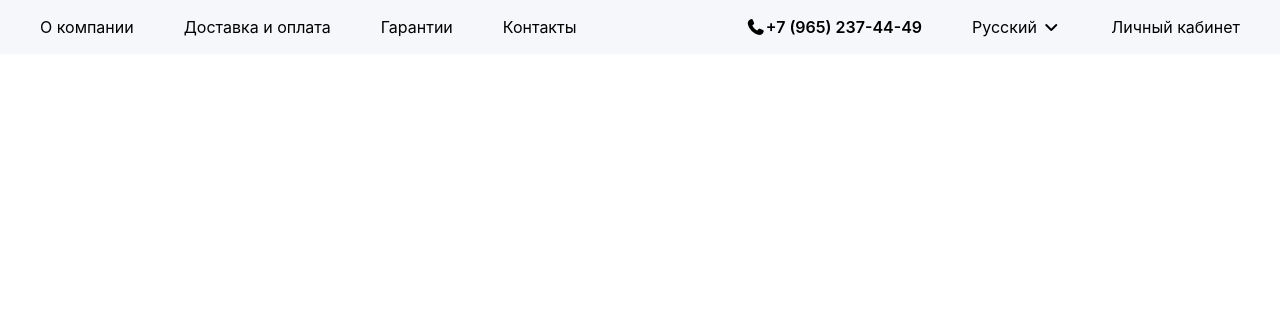
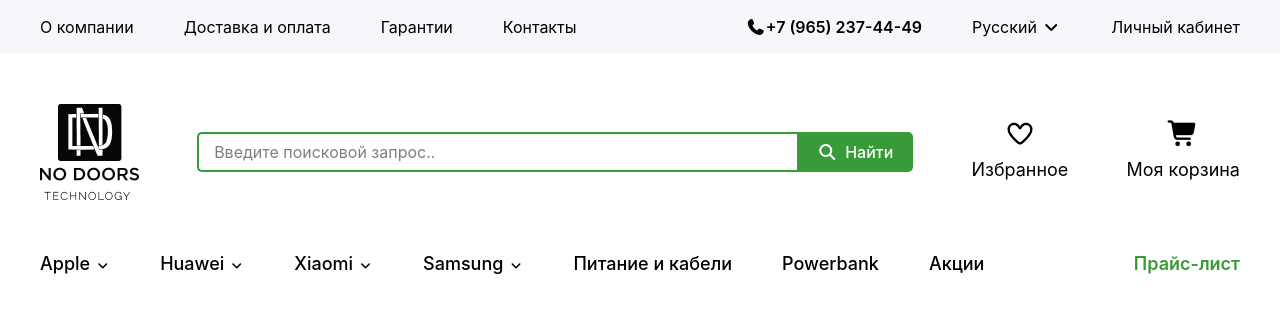
Before and after one commit to avzalovahmad74-ux/homeworkgroup, a website: page src/abdullopage3.html in a window 1280 px wide. Drawn offline with nearby package versions, Linux system fonts and the light colour scheme; files that its build step writes are made by us from their sources.

Commit message:
AbdulloPage3Header2

```diff
--- a/src/abdullopage3.html
+++ b/src/abdullopage3.html
@@ -18,13 +18,17 @@
       <header
         class="flex flex-col lg:flex-row items-center max-w-300 m-auto gap-[25px] justify-between p-[15px_0]"
       >
-        <nav class="flex lg:flex-row flex-col items-center gap-[10px] lg:gap-[50px]">
+        <nav
+          class="flex lg:flex-row flex-col items-center gap-[10px] lg:gap-[50px]"
+        >
           <p><a href="../index.html">О компании</a></p>
           <p><a href="">Доставка и оплата</a></p>
           <p><a href="#">Гарантии</a></p>
           <p><a href="">Контакты</a></p>
         </nav>
-        <nav class="hidden lg:flex lg:flex-row flex-col gap-[10px] lg:gap-[50px] items-center">
+        <nav
+          class="hidden lg:flex lg:flex-row flex-col gap-[10px] lg:gap-[50px] items-center"
+        >
           <p class="font-semibold">
             <i class="fa-solid fa-phone"></i>+7 (965) 237-44-49
           </p>
@@ -33,5 +37,84 @@
         </nav>
       </header>
     </div>
+
+    <header
+      class="max-w-300 m-auto flex flex-col gap-[50px] p-[20px_15px] lg:pb-[20px] lg:pt-[50px] lg:px-0"
+    >
+      <div class="flex justify-between items-center">
+        <img src="./Abdullo/logo.png" alt="" />
+        <div class="flex">
+          <input
+            class="hidden lg:flex w-[600px] outline-none pl-[15px] border-[2px] border-[#399A3A] rounded-tl-[5px] rounded-bl-[5px] border-r-0"
+            type="text"
+            placeholder="Введите поисковой запрос.."
+          />
+          <button
+            class="hidden lg:flex bg-[#399A3A] items-center gap-[8px] text-white font-medium p-[8px_20px] rounded-tr-[5px] rounded-br-[5px]"
+          >
+            <i class="fa-solid fa-magnifying-glass" style="color: white"></i>
+            Найти
+          </button>
+        </div>
+        <div class="flex flex-col items-center gap-[10px] hidden lg:flex">
+          <i
+            class="fa-regular fa-heart"
+            style="font-size: 25px"
+          ></i>
+          <p class="text-[18px]">Избранное</p>
+        </div>
+        <div class="flex flex-col items-center gap-[10px] hidden lg:flex">
+          <i
+            class="fa-solid fa-cart-shopping"
+            style="font-size: 25px"
+          ></i>
+          <p class="text-[18px]">Моя корзина</p>
+        </div>
+        <p class="lg:hidden">
+          <i
+            class="fa-solid fa-bars"
+            style=" font-size: 20px"
+          ></i>
+        </p>
+      </div>
+      <div
+        class="hidden lg:flex flex-col gap-[10px] lg:justify-between lg:flex-row lg:items-center"
+      >
+        <nav class="flex flex-col  lg:gap-[50px] gap-[10px] lg:flex-row">
+          <p class="font-medium text-[18px] flex items-baseline gap-[5px]">
+            Apple
+            <i
+              class="fa-solid fa-angle-down"
+              style="font-size: 12px"
+            ></i>
+          </p>
+          <p class="font-medium text-[18px] flex items-baseline gap-[5px]">
+            Huawei
+            <i
+              class="fa-solid fa-angle-down"
+              style="font-size: 12px"
+            ></i>
+          </p>
+          <p class="font-medium text-[18px] flex items-baseline gap-[5px]">
+            Xiaomi
+            <i
+              class="fa-solid fa-angle-down"
+              style="font-size: 12px"
+            ></i>
+          </p>
+          <p class="font-medium text-[18px] flex items-baseline gap-[5px]">
+            Samsung
+            <i
+              class="fa-solid fa-angle-down"
+              style="font-size: 12px"
+            ></i>
+          </p>
+          <p class="font-medium text-[18px]">Питание и кабели</p>
+          <p class="font-medium text-[18px]">Powerbank</p>
+          <p class="font-medium text-[18px]">Акции</p>
+        </nav>
+        <p class="font-semibold text-[18px] text-[#399A3A]">Прайс-лист</p>
+      </div>
+    </header>
   </body>
 </html>
```
Also changed, not shown: src/Abdullo/logo.png (added).
